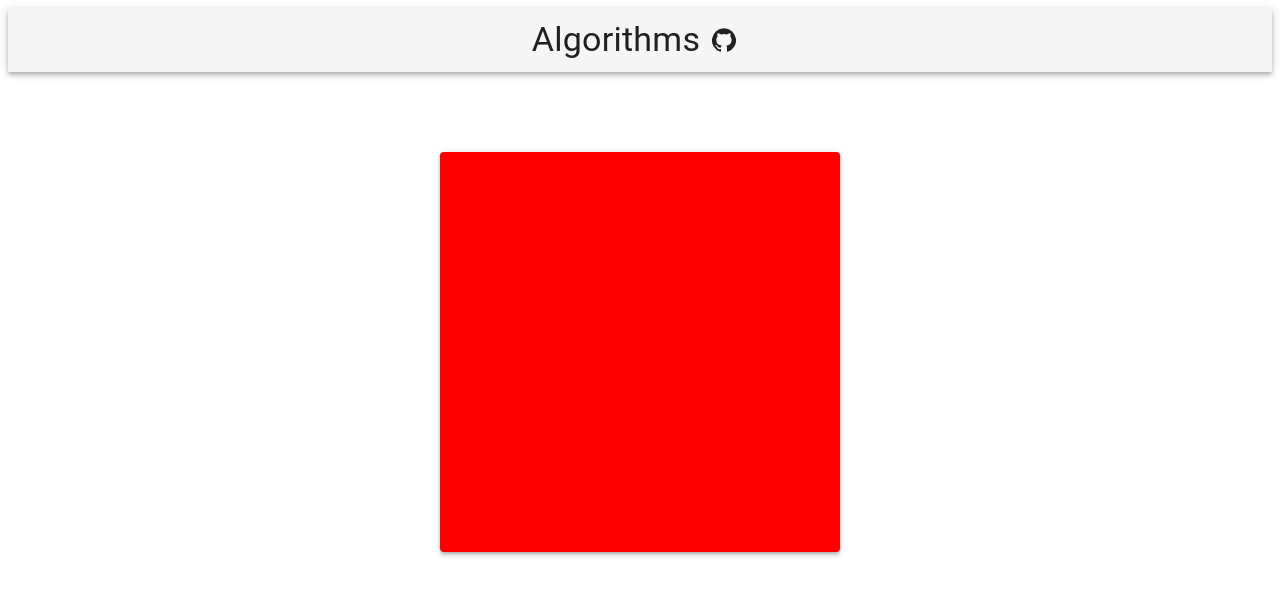
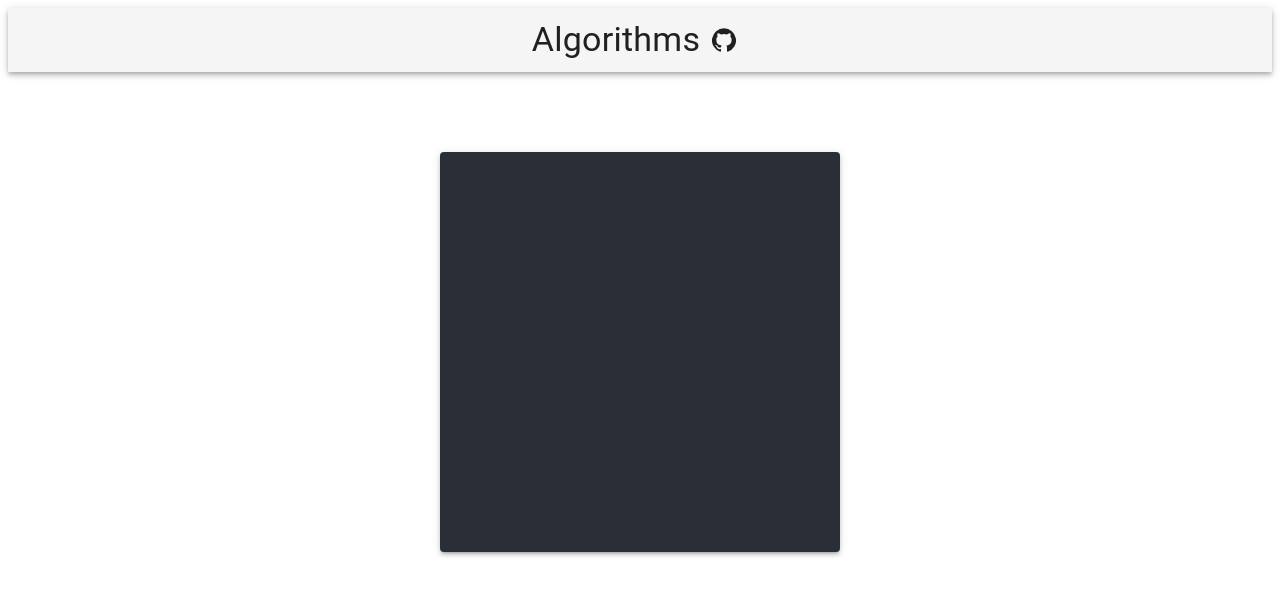
Before and after one commit to MouseAndKeyboard/algorithms-site, a React app: page / in a window 1280 px wide. Shown: the top 596 px of the page. Built offline with nearby package versions, Linux system fonts and the light colour scheme.

Commit message:
customisable styles

```diff
--- a/src/client/GameCanvas.tsx
+++ b/src/client/GameCanvas.tsx
@@ -1,27 +1,33 @@
 import React from 'react'
-import { makeStyles, Paper } from '@material-ui/core';
+import { makeStyles, Paper, Grid } from '@material-ui/core';
 
-const useStyles = makeStyles(() => ({
+const useStyles = makeStyles(theme => ({
     root: {
         marginTop: '5em',
         display: 'flex',
-        justifyContent: 'center'
+        justifyContent: 'center',
     },
-    canvas: {
+    canvas: props => ({
         display: 'flex-item',
         width: '25em',
         height: '25em',
-        background: 'red'
-	}
+        background: props.color,
+	})
 }));
 
 const GameCanvas: React.FC<{}> = () => {
 
-    const classes = useStyles();
+    const classes = useStyles({color: '#292E37'});
 
     return (
         <div className={classes.root}>
-            <Paper elevation={3} className={classes.canvas} />
+            <Paper elevation={3} className={classes.canvas}>
+
+                <Grid container>
+
+                </Grid>
+
+            </Paper>
         </div>
     );
 }
```
